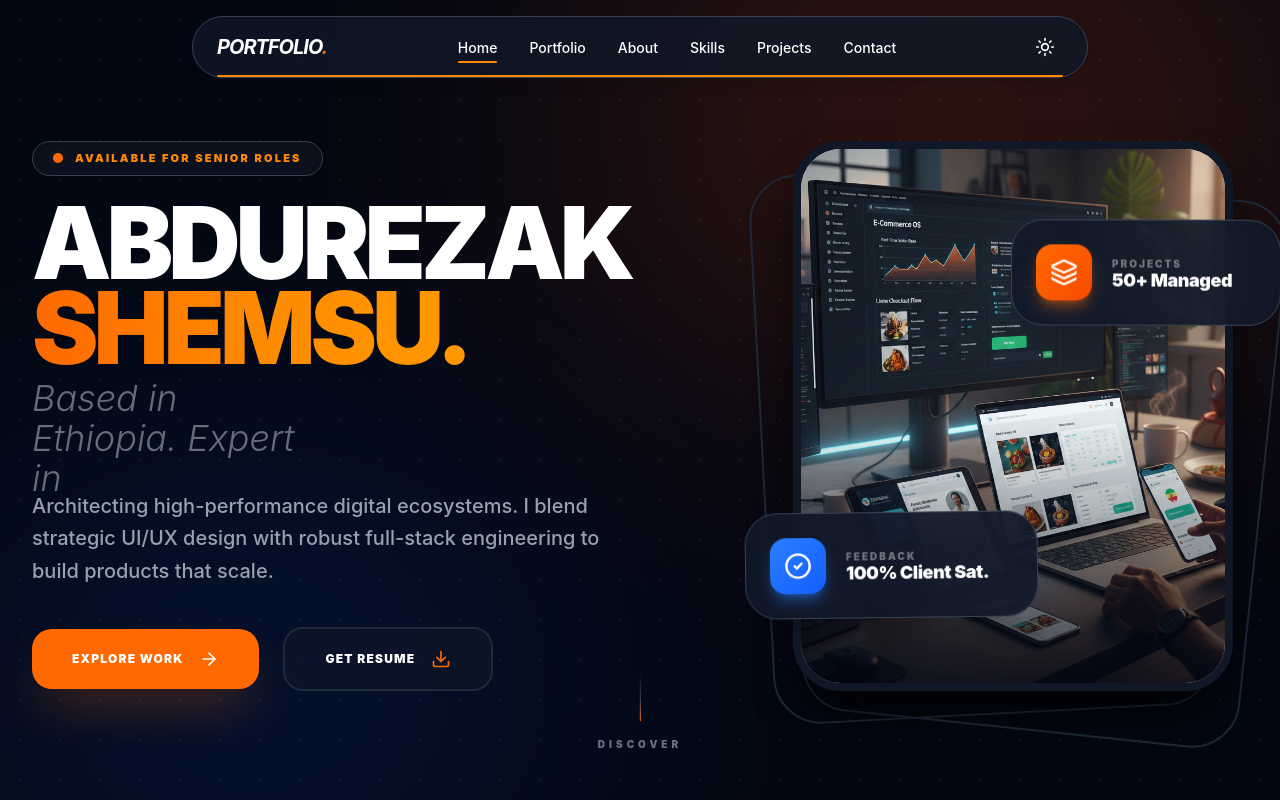
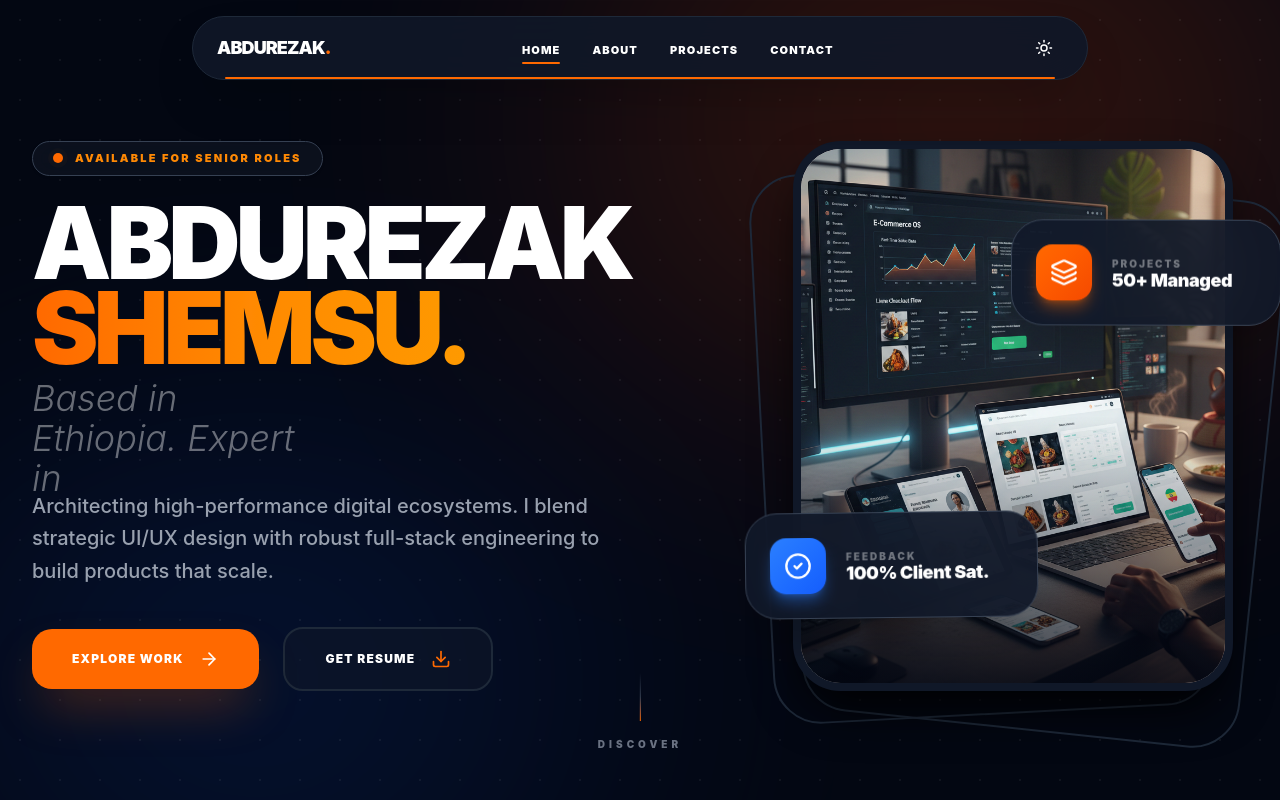
Before and after one commit to IbnuShemsudin/myportfolio2, a React (Vite) app: page / in a window 1280 px wide. Shown: the top 800 px of the page. Built offline with nearby package versions, Linux system fonts and the light colour scheme.

Commit message:
fixed vertical bar

```diff
--- a/src/components/Navbar.jsx
+++ b/src/components/Navbar.jsx
@@ -6,7 +6,6 @@ const Navbar = ({ darkMode, toggleDarkMode }) => {
     const [activeSection, setActiveSection] = useState('home');
     const [isMenuOpen, setIsMenuOpen] = useState(false);
 
-    // 1. Setup Scroll Progress Logic
     const { scrollYProgress } = useScroll();
     const scaleX = useSpring(scrollYProgress, {
         stiffness: 100,
@@ -16,22 +15,20 @@ const Navbar = ({ darkMode, toggleDarkMode }) => {
 
     const navItems = [
         { name: "Home", link: "#home" },
-        { name: "Portfolio", link: "#portfolio" },
         { name: "About", link: "#about" },
-        { name: "Skills", link: "#skills" },
         { name: "Projects", link: "#projects" },
         { name: "Contact", link: "#contact" },
     ];
 
     const colors = darkMode ? {
-        navbg: "bg-gray-900/80 backdrop-blur-md border-gray-700",
+        navbg: "bg-gray-900/90 backdrop-blur-xl border-gray-800",
         textprimary: "text-white",
         textHover: "hover:text-orange-400",
         textActive: "text-orange-400",
-        indicator: "bg-orange-400",
+        indicator: "bg-orange-500",
     } : {
-        navbg: "bg-white/80 backdrop-blur-md border-gray-200",
-        textprimary: "text-gray-800",
+        navbg: "bg-white/90 backdrop-blur-xl border-gray-100",
+        textprimary: "text-gray-900",
         textHover: "hover:text-orange-500",
         textActive: "text-orange-600",
         indicator: "bg-orange-500",
@@ -39,19 +36,20 @@ const Navbar = ({ darkMode, toggleDarkMode }) => {
 
     const handleNavItemClick = (name) => {
         setActiveSection(name.toLowerCase());
-        setIsMenuOpen(false);
+        setIsMenuOpen(false); // Closes menu on mobile after selection
     };
 
     return (
-        <div className='fixed top-0 left-0 w-full flex justify-center z-50 p-4'>
+        <div className='fixed top-0 left-0 w-full flex justify-center z-[100] p-4 pointer-events-none'>
             <motion.nav
                 initial={{ y: -100, opacity: 0 }}
                 animate={{ y: 0, opacity: 1 }}
-                className={`relative flex items-center justify-between px-6 py-3 rounded-full border shadow-lg transition-all duration-300 w-full max-w-4xl ${colors.navbg}`}
+                // Added pointer-events-auto so clicks work inside the nav
+                className={`pointer-events-auto relative flex items-center justify-between px-6 py-3 rounded-full border shadow-2xl transition-all duration-500 w-full max-w-4xl ${colors.navbg}`}
             >
                 {/* Logo */}
-                <div className={`text-xl font-bold italic tracking-tighter ${colors.textprimary}`}>
-                    PORTFOLIO<span className="text-orange-500">.</span>
+                <div className={`text-lg font-black tracking-tighter ${colors.textprimary}`}>
+                    ABDUREZAK<span className="text-orange-500">.</span>
                 </div>
 
                 {/* Desktop Menu */}
@@ -61,13 +59,13 @@ const Navbar = ({ darkMode, toggleDarkMode }) => {
                             <a
                                 href={item.link}
                                 onClick={() => handleNavItemClick(item.name)}
-                                className={`text-sm font-medium transition-colors ${colors.textprimary} ${colors.textHover} ${activeSection === item.name.toLowerCase() ? colors.textActive : ''}`}
+                                className={`text-[11px] font-black uppercase tracking-widest transition-all ${colors.textprimary} ${colors.textHover} ${activeSection === item.name.toLowerCase() ? colors.textActive : ''}`}
                             >
                                 {item.name}
                                 {activeSection === item.name.toLowerCase() && (
                                     <motion.div
                                         layoutId="underline"
-                                        className={`absolute -bottom-1 left-0 w-full h-0.5 ${colors.indicator} rounded-full`}
+                                        className={`absolute -bottom-1 left-0 w-full h-[2px] ${colors.indicator} rounded-full`}
                                     />
                                 )}
                             </a>
@@ -76,33 +74,44 @@ const Navbar = ({ darkMode, toggleDarkMode }) => {
                 </ul>
 
                 {/* Actions */}
-                <div className='flex items-center gap-4'>
-                    <button onClick={toggleDarkMode} className={`p-2 rounded-full ${colors.textprimary} hover:bg-orange-500/10`}>
-                        {darkMode ? <Sun size={20} /> : <Moon size={20} />}
+                <div className='flex items-center gap-2'>
+                    <button
+                        onClick={toggleDarkMode}
+                        className={`p-2.5 rounded-full ${colors.textprimary} hover:bg-orange-500/10 transition-colors`}
+                    >
+                        {darkMode ? <Sun size={18} /> : <Moon size={18} />}
                     </button>
-                    <button className={`md:hidden p-2 ${colors.textprimary}`} onClick={() => setIsMenuOpen(!isMenuOpen)}>
-                        {isMenuOpen ? <X size={24} /> : <Menu size={24} />}
+                    <button
+                        className={`md:hidden p-2.5 rounded-full ${colors.textprimary} hover:bg-orange-500/10`}
+                        onClick={() => setIsMenuOpen(!isMenuOpen)}
+                    >
+                        {isMenuOpen ? <X size={20} /> : <Menu size={20} />}
                     </button>
                 </div>
 
-                {/* 2. The Scroll Progress Bar */}
+                {/* Scroll Progress Bar (Hidden on Mobile for cleaner look) */}
                 <motion.div
-                    className={`absolute bottom-0 left-6 right-6 h-[2px] ${colors.indicator} origin-left rounded-full`}
+                    className={`absolute bottom-0 left-8 right-8 h-[2px] ${colors.indicator} origin-left rounded-full hidden md:block`}
                     style={{ scaleX }}
                 />
             </motion.nav>
 
-            {/* Mobile Menu */}
+            {/* Mobile Menu Overlay */}
             <AnimatePresence>
                 {isMenuOpen && (
                     <motion.div
-                        initial={{ opacity: 0, y: -20 }}
-                        animate={{ opacity: 1, y: 0 }}
-                        exit={{ opacity: 0, y: -20 }}
-                        className={`absolute top-20 left-4 right-4 p-6 rounded-2xl border shadow-xl flex flex-col items-center gap-6 md:hidden ${colors.navbg}`}
+                        initial={{ opacity: 0, scale: 0.95, y: -10 }}
+                        animate={{ opacity: 1, scale: 1, y: 0 }}
+                        exit={{ opacity: 0, scale: 0.95, y: -10 }}
+                        className={`absolute top-24 left-4 right-4 p-8 rounded-[2rem] border shadow-2xl flex flex-col items-center gap-6 md:hidden pointer-events-auto ${colors.navbg}`}
                     >
                         {navItems.map((item) => (
-                            <a key={item.name} href={item.link} onClick={() => handleNavItemClick(item.name)} className={`text-lg font-semibold ${colors.textprimary} ${colors.textHover}`}>
+                            <a
+                                key={item.name}
+                                href={item.link}
+                                onClick={() => handleNavItemClick(item.name)}
+                                className={`text-xs font-black uppercase tracking-[0.3em] ${colors.textprimary} ${colors.textHover}`}
+                            >
                                 {item.name}
                             </a>
                         ))}
```
